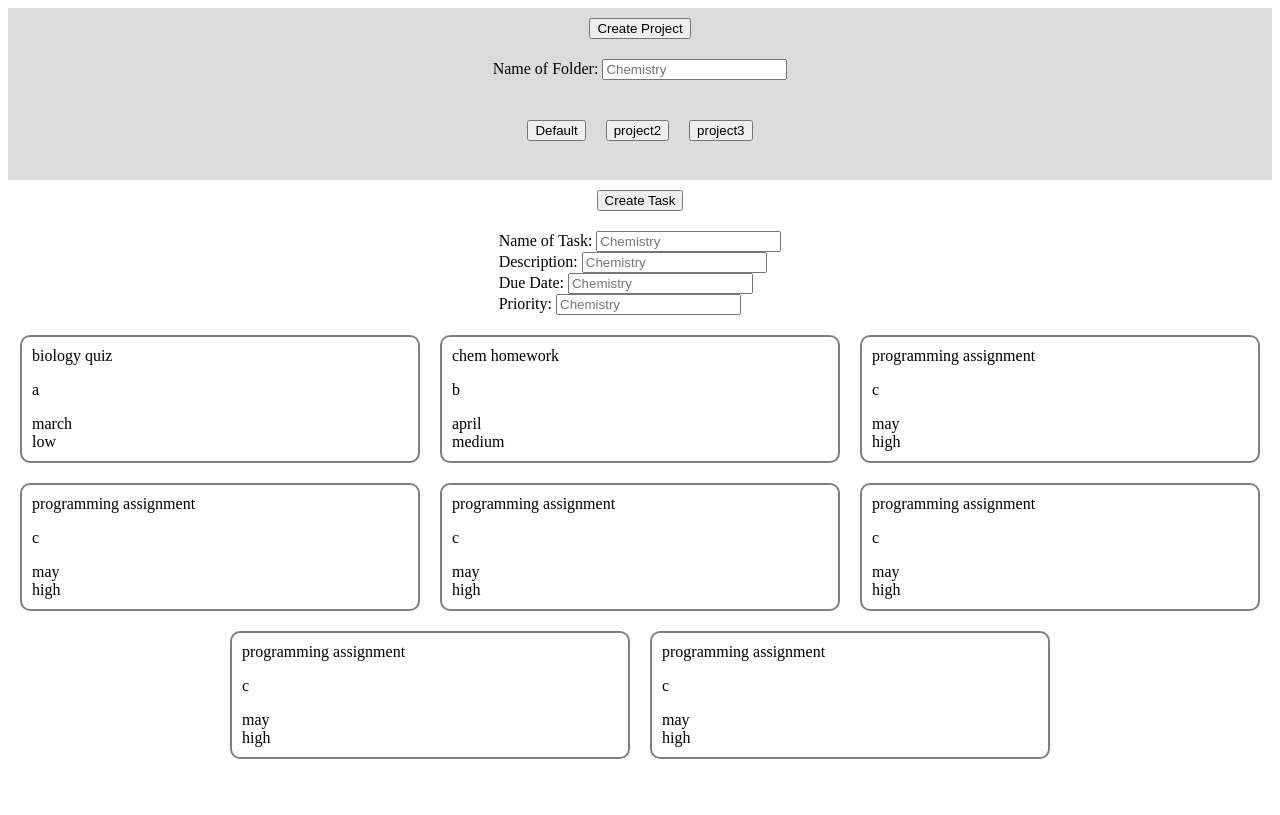
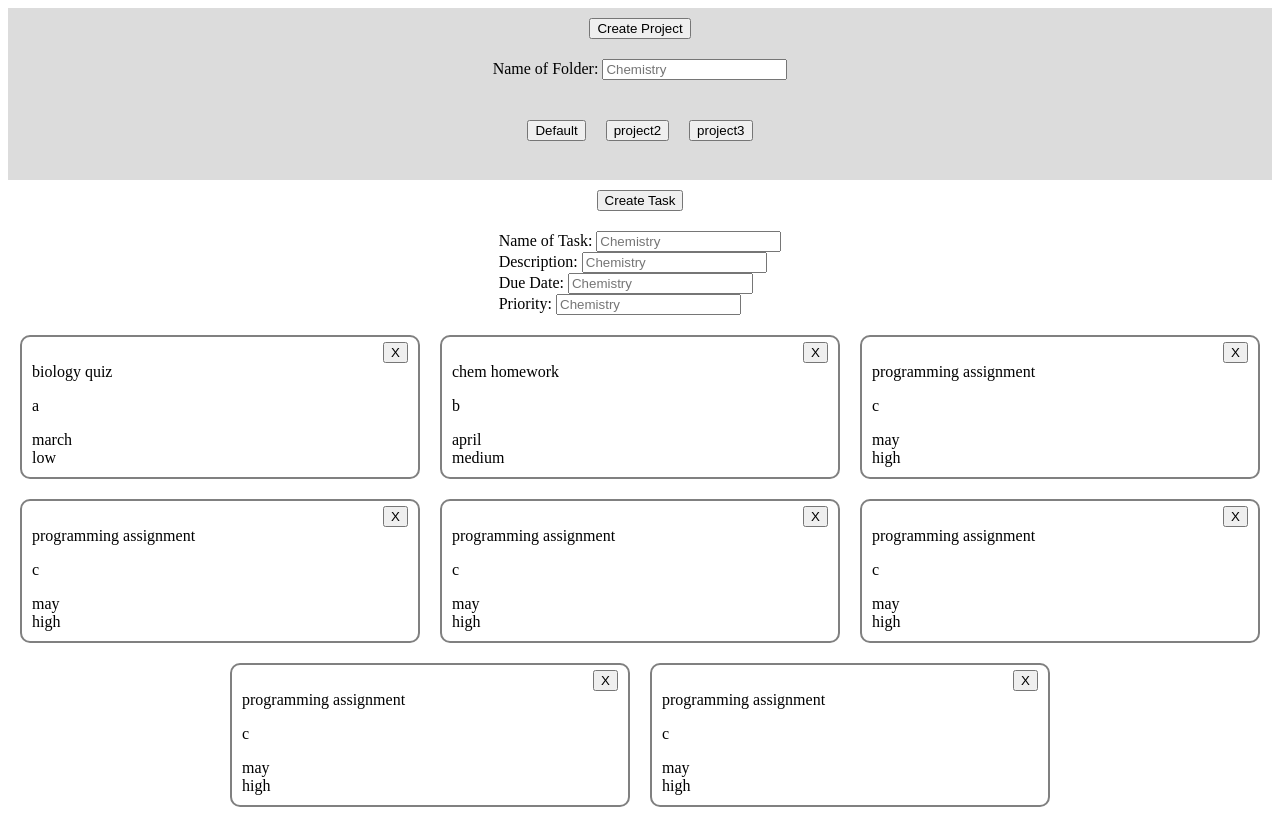
Before and after one commit to willyliu1705/odin-todo-list, a website built with webpack: page src/template.html in a window 1280 px wide. Built offline with nearby package versions, Linux system fonts and the light colour scheme.

Commit message:
Add delete button for tasks

```diff
--- a/src/styles.css
+++ b/src/styles.css
@@ -37,8 +37,15 @@
 }
 
 .task-card {
+  display:flex;
+  flex-direction: column;
   border: 2px solid gray;
   border-radius: 10px;
   width: 400px;
-  padding: 10px;
+  padding: 5px 10px 10px;
 }
+
+.delete-button {
+  flex-grow: 0;
+  align-self: flex-end;
+}
--- a/src/tasksDOM.js
+++ b/src/tasksDOM.js
@@ -5,6 +5,9 @@ const tasksDiv = document.querySelector(".tasks");
 function addTask(task) {
   const singleTaskDiv = document.createElement("div");
   singleTaskDiv.classList.add("task-card");
+  const deleteButton = document.createElement("button");
+  deleteButton.textContent = "X";
+  deleteButton.classList.add("delete-button");
   const titleDiv = document.createElement("div");
   titleDiv.textContent = task.title;
   const descriptionP = document.createElement("p");
@@ -14,6 +17,7 @@ function addTask(task) {
   const priorityDiv = document.createElement("div");
   priorityDiv.textContent = task.priority;
 
+  singleTaskDiv.append(deleteButton);
   singleTaskDiv.append(titleDiv);
   singleTaskDiv.append(descriptionP);
   singleTaskDiv.append(dueDateDiv);
```
